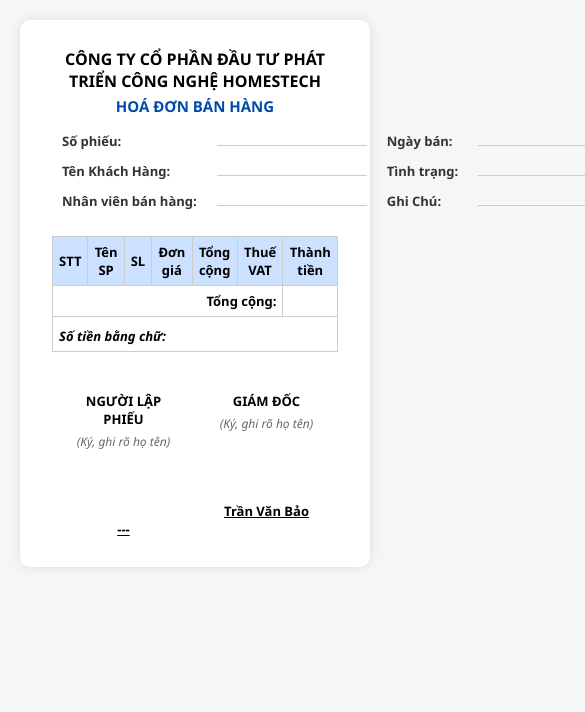
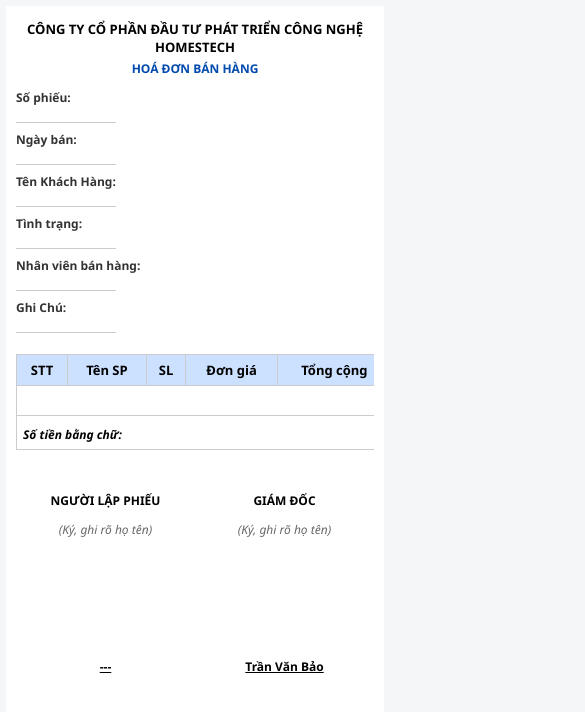
Before and after one commit to homestech-hub/inPhieuBH, a plain HTML site: page index.html in a window 390 px wide. Shown: the top 712 px of the page, 585 px wide, since content can reach past the window. Drawn offline with Linux system fonts and the light colour scheme.

Commit message:
Update index.html

```diff
--- a/index.html
+++ b/index.html
@@ -1,10 +1,8 @@
 <!DOCTYPE html>
 <html lang="vi">
 <head>
-  <meta charset="UTF-8" />
-  <meta http-equiv="Content-Type" content="text/html; charset=UTF-8" />
-  <meta http-equiv="Content-Language" content="vi" />
-  <meta name="viewport" content="width=device-width, initial-scale=1" />
+  <meta charset="UTF-8">
+  <meta name="viewport" content="width=device-width, initial-scale=1">
   <title>Phiếu Bán Hàng</title>
   <style>
     @page {
@@ -16,17 +14,18 @@
       font-family: "Segoe UI", "Helvetica Neue", Arial, sans-serif;
       background: #f4f6f8;
       margin: 0;
-      padding: 20px;
+      padding: 10px;
       font-size: 13px;
     }
 
     .container {
-      max-width: 950px;
-      margin: auto;
+      width: 100%;
+      max-width: 100%;
+      margin: 0 auto;
       background: white;
-      padding: 24px 32px;
-      border-radius: 10px;
-      box-shadow: 0 0 12px rgba(0, 0, 0, 0.1);
+      padding: 16px;
+      border-radius: 6px;
+      box-sizing: border-box;
     }
 
     .title {
@@ -35,13 +34,13 @@
     }
 
     .title h1 {
-      font-size: 16px;
+      font-size: 15px;
       font-weight: bold;
       margin: 4px 0;
     }
 
     .title h2 {
-      font-size: 15px;
+      font-size: 14px;
       color: #004aad;
       margin: 4px 0;
       text-transform: uppercase;
@@ -50,11 +49,11 @@
     .info-table {
       width: 100%;
       border-collapse: collapse;
-      margin-bottom: 20px;
+      margin-bottom: 15px;
     }
 
     .info-table td {
-      padding: 6px 10px;
+      padding: 4px 6px;
       vertical-align: top;
     }
 
@@ -62,18 +61,25 @@
       font-weight: 600;
       color: #333;
       white-space: nowrap;
-      width: 20%;
+      width: 25%;
     }
 
     .value {
       border-bottom: 1px solid #ccc;
-      min-width: 150px;
+      min-width: 80px;
       display: inline-block;
       padding-bottom: 2px;
     }
 
+    /* Bọc bảng để scroll ngang trên mobile */
+    .table-wrapper {
+      width: 100%;
+      overflow-x: auto;
+    }
+
     .table-product {
       width: 100%;
+      min-width: 600px;
       border-collapse: collapse;
       margin-bottom: 5px;
     }
@@ -86,10 +92,6 @@
 
     .table-product th {
       background: #cce0ff;
-      font-size: 13px;
-    }
-
-    .table-product td {
       font-size: 13px;
     }
 
@@ -106,16 +108,14 @@
     .sign-section {
       display: flex;
       justify-content: space-around;
-      margin-top: 35px;
+      margin-top: 25px;
+      flex-wrap: wrap;
     }
 
     .sign-col {
-      width: 40%;
+      width: 45%;
       text-align: center;
-    }
-
-    .sign-col p {
-      margin: 5px 0;
+      margin-bottom: 20px;
     }
 
     .sign-title {
@@ -131,13 +131,47 @@
     }
 
     .sign-space {
-      min-height: 60px;
+      min-height: 40px;
     }
 
     .sign-name {
-      margin-top: 60px;
+      margin-top: 40px;
       font-weight: bold;
       text-decoration: underline;
+    }
+
+    /* Mobile responsive */
+    @media (max-width: 600px) {
+      body {
+        font-size: 12px;
+        padding: 6px;
+      }
+      .container {
+        padding: 10px;
+        border-radius: 0;
+      }
+      .title h1 {
+        font-size: 13px;
+      }
+      .title h2 {
+        font-size: 12px;
+      }
+      .info-table, .info-table tr, .info-table td {
+        display: block;
+        width: 100%;
+      }
+      .info-table td {
+        padding: 2px 0;
+      }
+      .label {
+        display: inline-block;
+        width: auto;
+        margin-right: 4px;
+      }
+      .value {
+        display: inline-block;
+        min-width: 100px;
+      }
     }
 
     @media print {
@@ -146,10 +180,13 @@
         margin: 0;
         padding: 0;
       }
-
       .container {
         box-shadow: none;
         border: none;
+        border-radius: 0;
+      }
+      .table-wrapper {
+        overflow-x: visible;
       }
     }
   </style>
@@ -176,6 +213,7 @@
       </tr>
     </table>
 
+    <div class="table-wrapper">
       <table class="table-product">
         <thead>
           <tr>
@@ -201,6 +239,7 @@
           </tr>
         </tfoot>
       </table>
+    </div>
 
     <div class="sign-section">
       <div class="sign-col">
@@ -219,29 +258,16 @@
   </div>
 
   <script>
-    // Giải pháp decode an toàn: xử lý + (space), decode 1 hoặc 2 lần nếu cần
     function decodeSafe(s) {
       if (s == null) return "";
       try {
-        // Thay + thành space (nếu URL được form-encoded)
         s = s.replace(/\+/g, ' ');
-        // decode lần 1
         s = decodeURIComponent(s);
-        // Nếu sau decode vẫn còn mã %XX thì decode thêm lần nữa (double-encoded)
         if (/%[0-9A-F]{2}/i.test(s)) {
-          try {
-            s = decodeURIComponent(s);
-          } catch (e) {
-            // nếu lỗi thì giữ nguyên
-          }
+          try { s = decodeURIComponent(s); } catch (e) {}
         }
       } catch (e) {
-        // fallback: unescape (ít an toàn nhưng có thể giúp)
-        try {
-          s = unescape(s);
-        } catch (e2) {
-          // giữ nguyên s nếu không decode được
-        }
+        try { s = unescape(s); } catch (e2) {}
       }
       return s;
     }
@@ -250,23 +276,13 @@
       const params = {};
       const query = (location.search || "").replace(/^\?/, "");
       if (!query) return params;
-
       query.split("&").forEach(function(part) {
         if (!part) return;
         const idx = part.indexOf("=");
-        let rawKey, rawValue;
-        if (idx >= 0) {
-          rawKey = part.slice(0, idx);
-          rawValue = part.slice(idx + 1);
-        } else {
-          rawKey = part;
-          rawValue = "";
-        }
-        const key = decodeSafe(rawKey);
-        const value = decodeSafe(rawValue);
-        params[key] = value;
+        let rawKey = idx >= 0 ? part.slice(0, idx) : part;
+        let rawValue = idx >= 0 ? part.slice(idx + 1) : "";
+        params[decodeSafe(rawKey)] = decodeSafe(rawValue);
       });
-
       return params;
     }
 
@@ -275,28 +291,23 @@
       return Number(num).toLocaleString('vi-VN');
     }
 
-    // Chuyển số thành chữ tiếng Việt
     function numberToVietnameseWords(num) {
       if (!num && num !== 0) return "";
       num = Number(num) || 0;
       if (num === 0) return "Không đồng";
-
       const ones = ["", "một", "hai", "ba", "bốn", "năm", "sáu", "bảy", "tám", "chín"];
       const teens = ["mười", "mười một", "mười hai", "mười ba", "mười bốn", "mười lăm", "mười sáu", "mười bảy", "mười tám", "mười chín"];
       const tens = ["", "", "hai mươi", "ba mươi", "bốn mươi", "năm mươi", "sáu mươi", "bảy mươi", "tám mươi", "chín mươi"];
       const units = ["", "nghìn", "triệu", "tỷ", "nghìn tỷ", "triệu tỷ"];
-
       function readThreeDigits(number) {
         let hundred = Math.floor(number / 100);
         let ten = Math.floor((number % 100) / 10);
         let unit = number % 10;
         let result = "";
-
         if (hundred > 0) {
           result += ones[hundred] + " trăm";
           if (ten === 0 && unit > 0) result += " lẻ";
         }
-
         if (ten > 1) {
           result += (result ? " " : "") + tens[ten];
           if (unit === 1) result += " mốt";
@@ -307,10 +318,8 @@
         } else if (unit > 0) {
           result += (result ? " " : "") + ones[unit];
         }
-
         return result.trim();
       }
-
       let str = "";
       let i = 0;
       while (num > 0) {
@@ -322,13 +331,10 @@
         num = Math.floor(num / 1000);
         i++;
       }
-
       return str.trim().replace(/\s+/g, " ") + " đồng";
     }
 
     const params = getQueryParams();
-
-    // Gán dữ liệu vào các field
     document.getElementById("soPhieu").textContent = params.soPhieu || "";
     document.getElementById("ngayTao").textContent = params.ngayTao || "";
     document.getElementById("nhaCungCap").textContent = params.nhaCungCap || "";
@@ -339,18 +345,13 @@
     if (params.items) {
       const items = params.items.split("|").filter(item => item.trim() !== "");
       const tableBody = document.getElementById("productTable");
-
       let totalAmount = 0;
-
       items.forEach((row, index) => {
         const cols = row.split("~");
-        // xử lý tên SP: loại bỏ dấu phẩy đầu/cuối nếu có
-        let tenSP = cols[0] ? cols[0].replace(/^,|,$/g, "").trim() : "";
-        // chuyển string tiền có thể chứa '.' hoặc ',' thành số
+        let tenSP = cols[0] ? cols[0].trim() : "";
         const rawThanhTien = cols[5] ? String(cols[5]).replace(/\./g, "").replace(/,/g, "") : "";
         const thanhTien = rawThanhTien ? Number(rawThanhTien) : 0;
         totalAmount += thanhTien;
-
         const tr = document.createElement("tr");
         tr.innerHTML = `
           <td>${index + 1}</td>
@@ -363,7 +364,6 @@
         `;
         tableBody.appendChild(tr);
       });
-
       document.getElementById("totalAmount").textContent = formatNumber(totalAmount);
       const words = numberToVietnameseWords(totalAmount);
       document.getElementById("amountInWords").textContent = words ? words.replace(/^./, c => c.toUpperCase()) : "";
```
Lines whose indentation alone changed are shown as unchanged.
